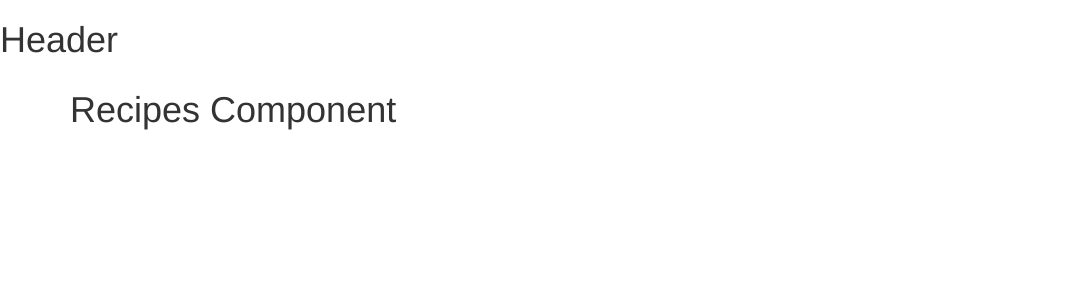
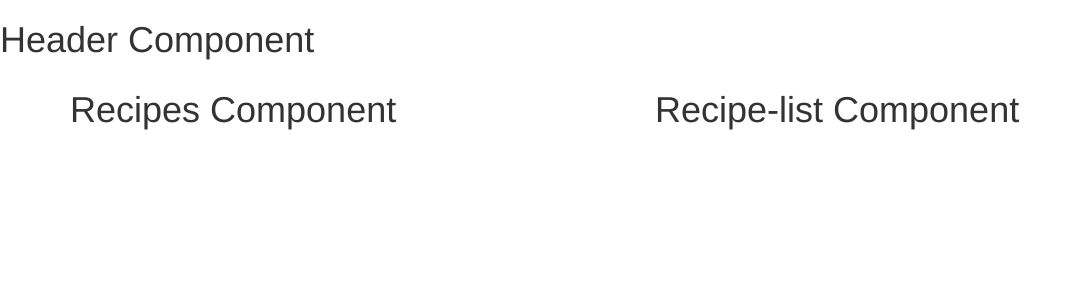
Before and after one commit to mcnutwebdev/recipe, an Angular app: page / in a window 1280 px wide. Shown: the top 300 px of the page, without its empty margins (0-1079 px from the left). Built offline with nearby package versions, Linux system fonts and the light colour scheme.

Commit message:
Add recipe-list component

```diff
--- a/src/app/app.component.html
+++ b/src/app/app.component.html
@@ -5,5 +5,8 @@
     <div class="col-md-6">
       <app-recipes></app-recipes>
     </div>
+    <div class="col-md-6">
+      <app-recipe-list></app-recipe-list>
+    </div>
   </div>
 </div>
--- a/src/app/app.module.ts
+++ b/src/app/app.module.ts
@@ -6,13 +6,15 @@ import { HttpModule } from '@angular/http';
 import { AppComponent } from './app.component';
 import { HeaderComponent } from './header/header/header.component';
 import { RecipesComponent } from './recipes/recipes.component';
+import { RecipeListComponent } from './recipes/recipe-list/recipe-list.component';
 
 
 @NgModule({
   declarations: [
     AppComponent,
     HeaderComponent,
-    RecipesComponent
+    RecipesComponent,
+    RecipeListComponent
   ],
   imports: [
     BrowserModule,
--- a/src/app/header/header/header.component.html
+++ b/src/app/header/header/header.component.html
@@ -1 +1 @@
-<h1>Header</h1>
+<h1>Header Component</h1>
--- /dev/null
+++ b/src/app/recipes/recipe-list/recipe-list.component.html
@@ -0,0 +1 @@
+<h1>Recipe-list Component</h1>
--- /dev/null
+++ b/src/app/recipes/recipe-list/recipe-list.component.ts
@@ -0,0 +1,15 @@
+import { Component, OnInit } from '@angular/core';
+
+@Component({
+  selector: 'app-recipe-list',
+  templateUrl: './recipe-list.component.html',
+  styleUrls: ['./recipe-list.component.css']
+})
+export class RecipeListComponent implements OnInit {
+
+  constructor() { }
+
+  ngOnInit() {
+  }
+
+}
```
Also changed, not shown: src/app/recipes/recipe-list/recipe-list.component.css (added).
